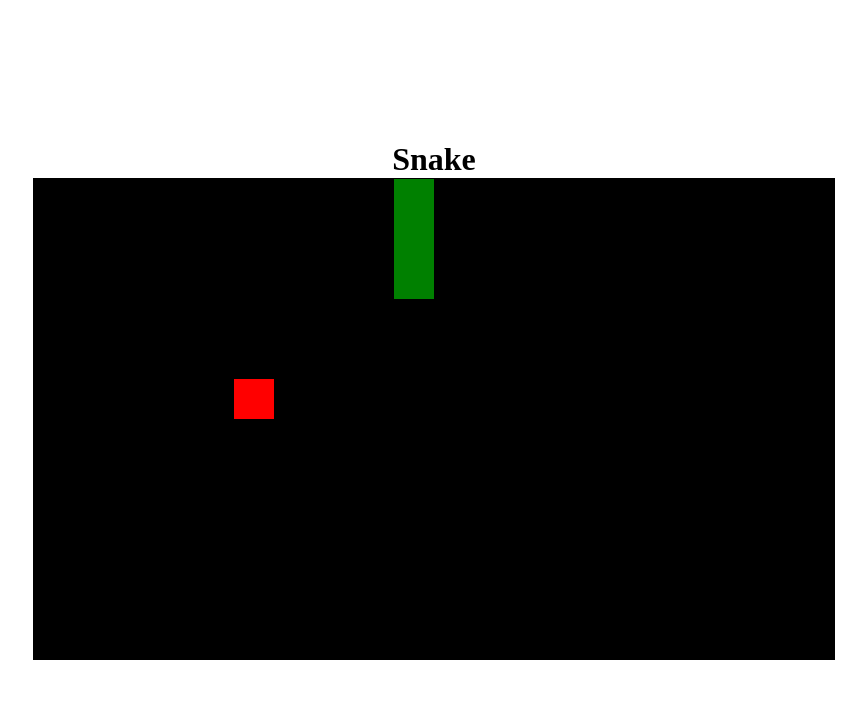
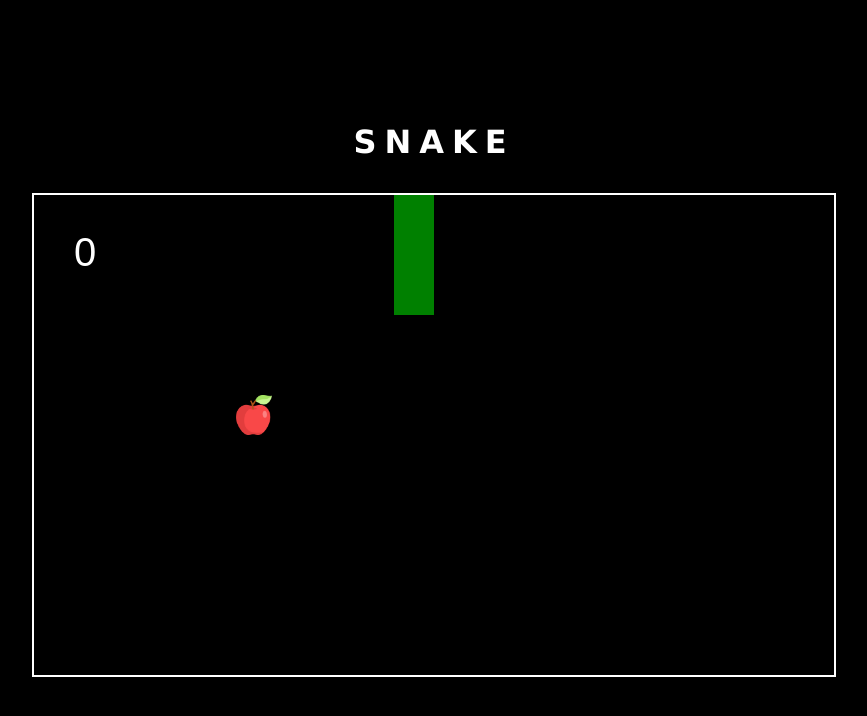
Before and after one commit to AdelinePat/snake, a website built with Vite: page src/index.html in a window 1280 px wide. Shown: the whole page, without its empty margins (206-1073 px from the left). Built offline with nearby package versions, Linux system fonts and the light colour scheme.

Commit message:
feat: game functional, add apple asset instead of drawing red square

```diff
--- a/src/index.js
+++ b/src/index.js
@@ -1,4 +1,5 @@
 import "./style.css";
+import appleFile from "./assets/apple.png";
 
 // const HEIGHT = 500;
 const WIDTH = 800;
@@ -6,41 +7,49 @@ const NUMBEROFCOLUMN = 20;
 const NUMBEROFLINE = 12;
 const gridElem = WIDTH / NUMBEROFCOLUMN;
 const HEIGHT = gridElem * NUMBEROFLINE;
-const SPEED = 500;
+let speed = 400;
 // Grid is 20 x 12 cell (40x40px)
+const appleImg = new Image();
+appleImg.src = appleFile;
+let assetsReady = false;
+appleImg.onload = () => {
+  assetsReady = true;
+};
 
 const canvas = document.querySelector("canvas");
 canvas.setAttribute("height", HEIGHT);
 canvas.setAttribute("width", WIDTH);
 
+const keyToDirection = {
+  ArrowUp: "up",
+  KeyW: "up",
+  ArrowDown: "down",
+  KeyS: "down",
+  ArrowLeft: "left",
+  KeyA: "left",
+  ArrowRight: "right",
+  KeyD: "right",
+};
+
 const ctx = canvas.getContext("2d");
 let direction = "up";
+let score = 0;
+
 const snake = [
   [9, 9],
   [8, 9],
   [7, 9],
 ];
 
-const apple = [5, 5];
+let apple = [5, 5];
 
 function gameOver() {
   if (
-    ((direction === "right" || direction === "left") &&
-      snake[0][0] >= NUMBEROFCOLUMN) ||
-    snake[0][1] >= NUMBEROFCOLUMN ||
-    snake[0][0] < 0 ||
-    snake[0][1] < 0
-  ) {
-    console.log("perdu!");
-    return true;
-  } else if (
-    ((direction === "up" || direction === "down") &&
-      snake[0][0] >= NUMBEROFLINE) ||
+    snake[0][0] >= NUMBEROFCOLUMN ||
     snake[0][1] >= NUMBEROFLINE ||
     snake[0][0] < 0 ||
     snake[0][1] < 0
   ) {
-    console.log("perdu!");
     return true;
   } else {
     const [head, ...body] = snake;
@@ -66,8 +75,31 @@ function drawSnake() {
 }
 
 function drawApple() {
-  ctx.fillStyle = "red";
-  ctx.fillRect(apple[0] * gridElem, apple[1] * gridElem, gridElem, gridElem);
+  if (!assetsReady) {
+    ctx.fillStyle = "red";
+    ctx.fillRect(apple[0] * gridElem, apple[1] * gridElem, gridElem, gridElem);
+  }
+
+  ctx.drawImage(
+    appleImg,
+    apple[0] * gridElem,
+    apple[1] * gridElem,
+    gridElem,
+    gridElem
+  );
+}
+
+function generateApple() {
+  const [x, y] = [
+    Math.trunc(Math.random() * NUMBEROFCOLUMN - 1),
+    Math.trunc(Math.random() * NUMBEROFLINE - 1),
+  ];
+  for (let body of snake) {
+    if (body[0] === x && body[1] === y) {
+      return generateApple();
+    }
+  }
+  apple = [x, y];
 }
 
 function updateSnakePosition() {
@@ -91,8 +123,24 @@ function updateSnakePosition() {
     }
   }
   snake.unshift(head);
-  snake.pop();
+  if (head[0] === apple[0] && head[1] === apple[1]) {
+    score += 1;
+    if (speed <= 900 && speed + score * 50 <= 900) {
+      speed += score * 50;
+    }
+    generateApple();
+  } else {
+    snake.pop();
+  }
+  //   console.log(snake[0][0], snake[0][1]);
   return gameOver();
+}
+
+function drawScore() {
+  ctx.fillStyle = "white";
+  ctx.font = "40px sans-serif";
+  ctx.textBaseline = "top";
+  ctx.fillText(score, gridElem, gridElem);
 }
 
 function move() {
@@ -100,39 +148,20 @@ function move() {
     drawMap();
     drawSnake();
     drawApple();
+    drawScore();
     setTimeout(() => {
       requestAnimationFrame(move);
-    }, 1000 - SPEED);
+    }, 1000 - speed);
   } else {
-    alert("Perdu!");
+    alert("Perdu! Votre score est de : ", score);
   }
 }
 
-// drawMap();
-// drawSnake();
-// drawApple();
 window.addEventListener("keydown", (event) => {
-  switch (event.code) {
-    case "ArrowDown":
-    case "keyS": {
-      direction = "down";
-      break;
-    }
-    case "ArrowUp":
-    case "keyZ": {
-      direction = "up";
-      break;
-    }
-    case "ArrowLeft":
-    case "keyQ": {
-      direction = "left";
-      break;
-    }
-    case "ArrowRight":
-    case "keyD": {
-      direction = "right";
-      break;
-    }
+  const newDirection = keyToDirection[event.code];
+  if (!newDirection) {
+    return;
   }
+  direction = newDirection;
 });
 requestAnimationFrame(move);
--- a/src/style.css
+++ b/src/style.css
@@ -12,9 +12,18 @@ body {
   flex-direction: column;
   justify-content: center;
   align-items: center;
-  background: white;
+  background: black;
 }
 
 canvas {
-  border: 1px solid black;
+  border: 2px solid white;
 }
+
+h1 {
+  font-family: Verdana, Geneva, Tahoma, sans-serif;
+  font-weight: 700;
+  text-transform: uppercase;
+  letter-spacing: 0.5rem;
+  margin-bottom: 2rem;
+  color: white;
+}
```
Also changed, not shown: src/assets/apple.png (added).
